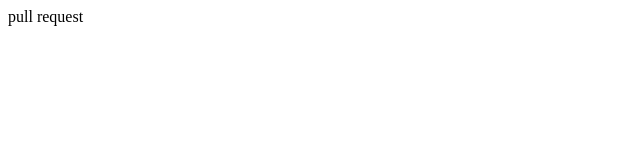
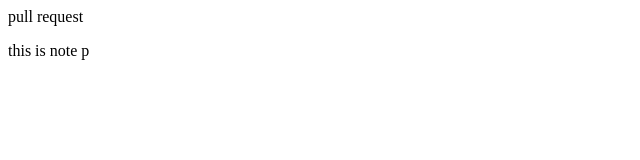
Before and after one commit to RelaxBin/study, a plain HTML site: page pull_test.html in a window 1280 px wide. Shown: the full height of the page, 0-640 px from the left. Drawn offline with Linux system fonts and the light colour scheme.

Commit message:
add note
加注释

```diff
--- a/pull_test.html
+++ b/pull_test.html
@@ -6,5 +6,6 @@
 </head>
 <body>
 	<span>pull request</span>
+	<p>this is note p</p>
 </body>
 </html>
```
